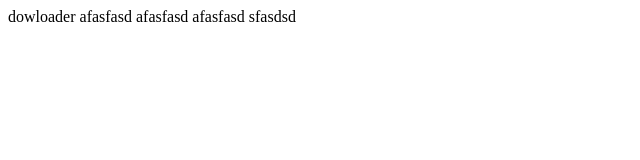
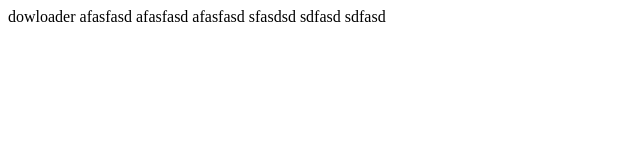
Before and after one commit to Sengkue/downloader, a plain HTML site: page index.html in a window 1280 px wide. Shown: the whole page, without its empty margins (0-640 px from the left). Drawn offline with Linux system fonts and the light colour scheme.

Commit message:
commit Sat 09/21/2024  8:39:13.29

```diff
--- a/index.html
+++ b/index.html
@@ -8,5 +8,8 @@
 <body>
     dowloader afasfasd afasfasd afasfasd
     sfasdsd
+    sdfasd
+    sdfasd
+
 </body>
 </html>
```
